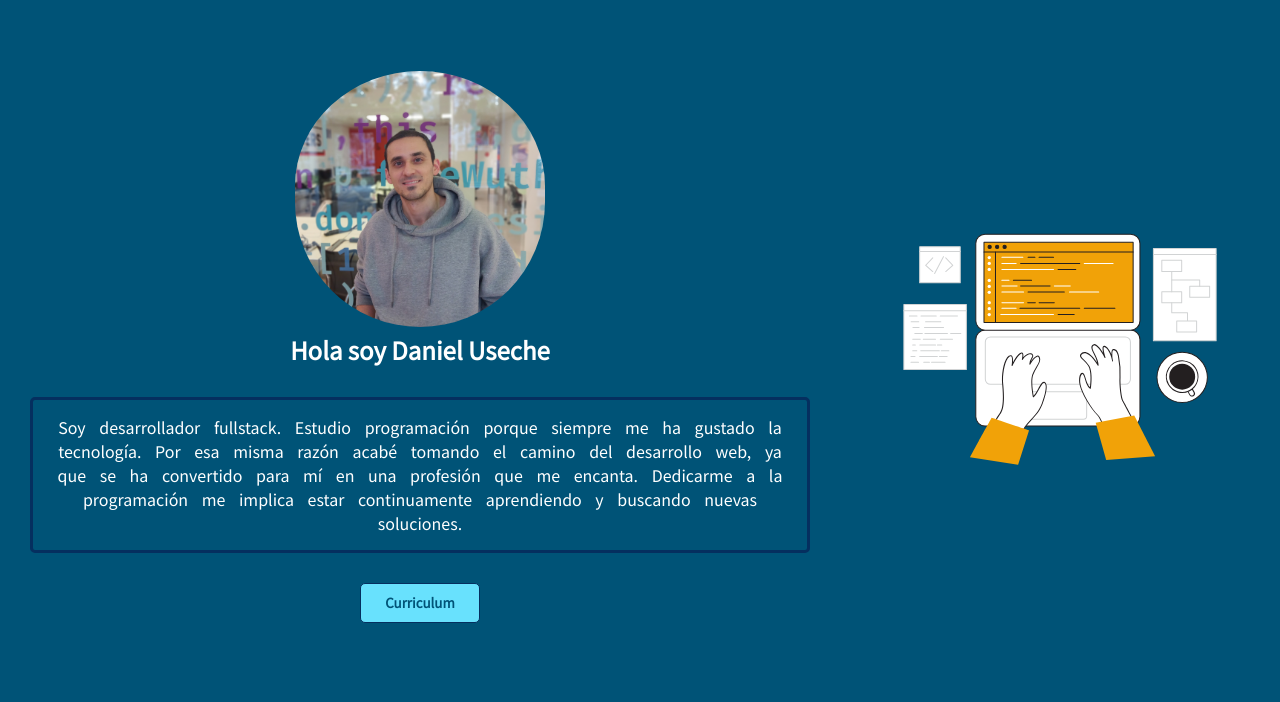
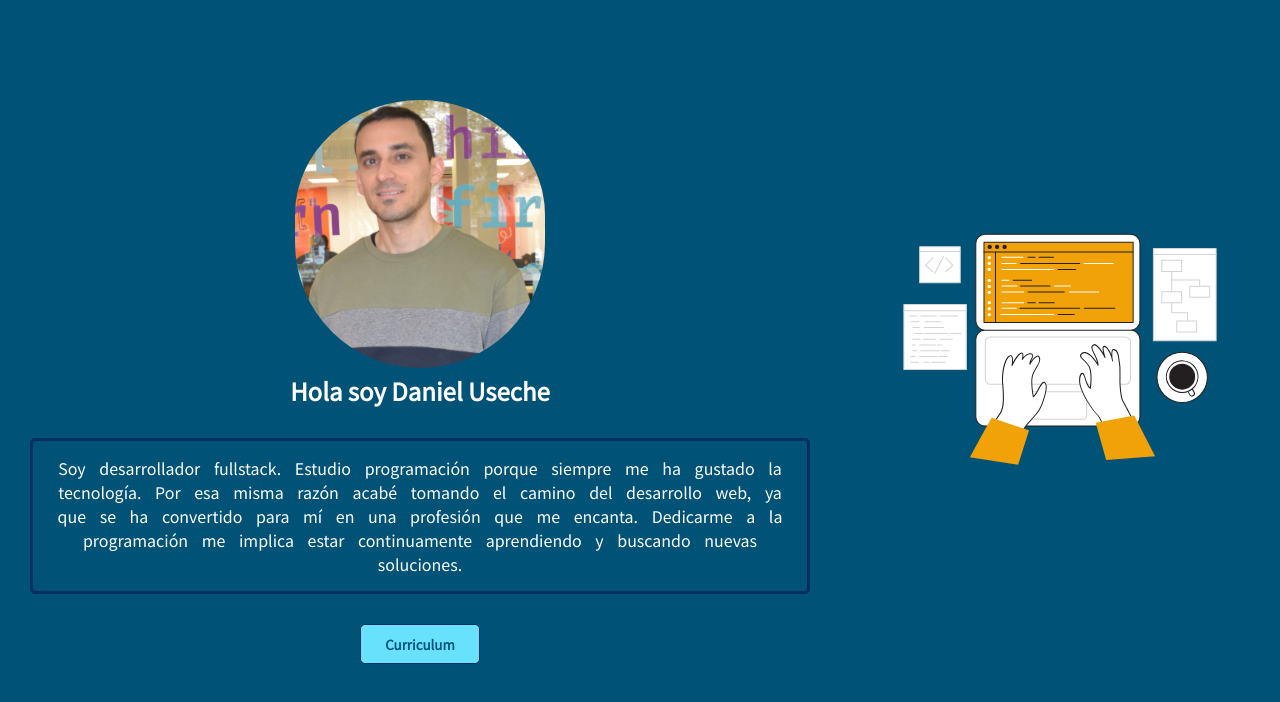
Before and after one commit to usechedaniel88/portafolio, a plain HTML site: page index.html in a window 1280 px wide. Shown: the part 68-770 px from the top of the page. Drawn offline with Linux system fonts and the light colour scheme; a script that the page names is missing.

Commit message:
ajuste cv

```diff
--- a/index.html
+++ b/index.html
@@ -26,30 +26,6 @@
         <!--INICIO CONATAINER-->
         <div id="container">
             <!--INICIO CABECERA-->
-            <!-- <header id="header">
-                <div class="logo">
-                    <img src="./images/D.jpg" alt="logo">
-                </div>
-                <nav class="menu">
-                    <ul>
-                        <li>
-                            <a href="#container">INICIO</a>
-                        </li>
-                        <li>
-                            <a href="#about-me">SOBRE MI</a>
-                        </li>
-                        <li>
-                            <a href="#projects">PROYECTOS</a>
-                        </li>
-                        <li>
-                            <a href="/download/CV - Daniel.pdf" target="_blank" download>CURRICULUM</a>
-                        </li>
-                        <li>
-                            <a href="#contact">CONTACTO</a>
-                        </li>
-                    </ul>
-                </nav>
-            </header> -->
             <header class="main-header" >
                 <img src="./images/D.jpg" alt="logo">
                 <nav id="nav" class="main-nav" >
@@ -71,12 +47,12 @@
             <!--INICIO CONTENIDO-SOBRE MI-->
             <section id="about-me">
                 <div class="about-me-left">
-                    <img class="dani-image" src="./images/imagen2.jpg">
+                    <img class="dani-image" src="./images/imagen3.JPG">
                     <h1>Hola soy Daniel Useche</h1>
                     <p>
                         Soy desarrollador fullstack. Estudio programación porque siempre me ha gustado la tecnología. Por esa misma razón acabé tomando el camino del desarrollo web, ya que se ha convertido para mí en una profesión que me encanta. Dedicarme a la programación me implica estar continuamente aprendiendo y buscando nuevas soluciones.
                     </p>
-                    <button><a href="/download/CV - Daniel.pdf" target="_blank" download>Curriculum</a></button>
+                    <button><a href="/download/cvdanieluseche.pdf" target="_blank" download>Curriculum</a></button>
                 </div>
                 <div class="about-me-right">
                     <img class="web-image" src="./images/Coding _Flatline.svg">
--- a/style.css
+++ b/style.css
@@ -485,6 +485,10 @@ footer{
         width: 100%;
     }
 
+    .dani-image{
+        margin-top: 70px;
+    }
+
     .button-menu{
         display: none;
       }
```
Also changed, not shown: images/imagen3.JPG (added), 1 other file.
